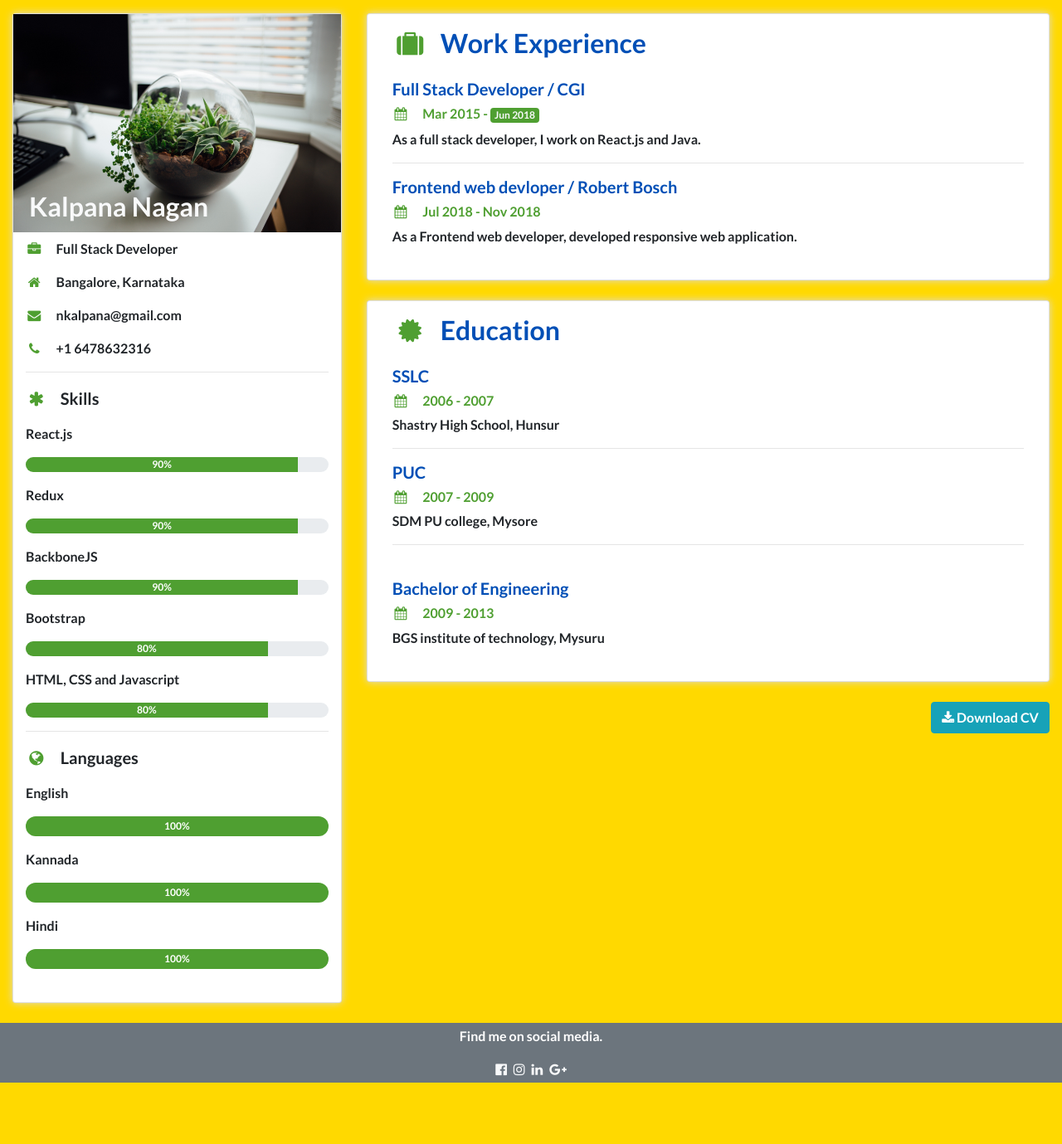
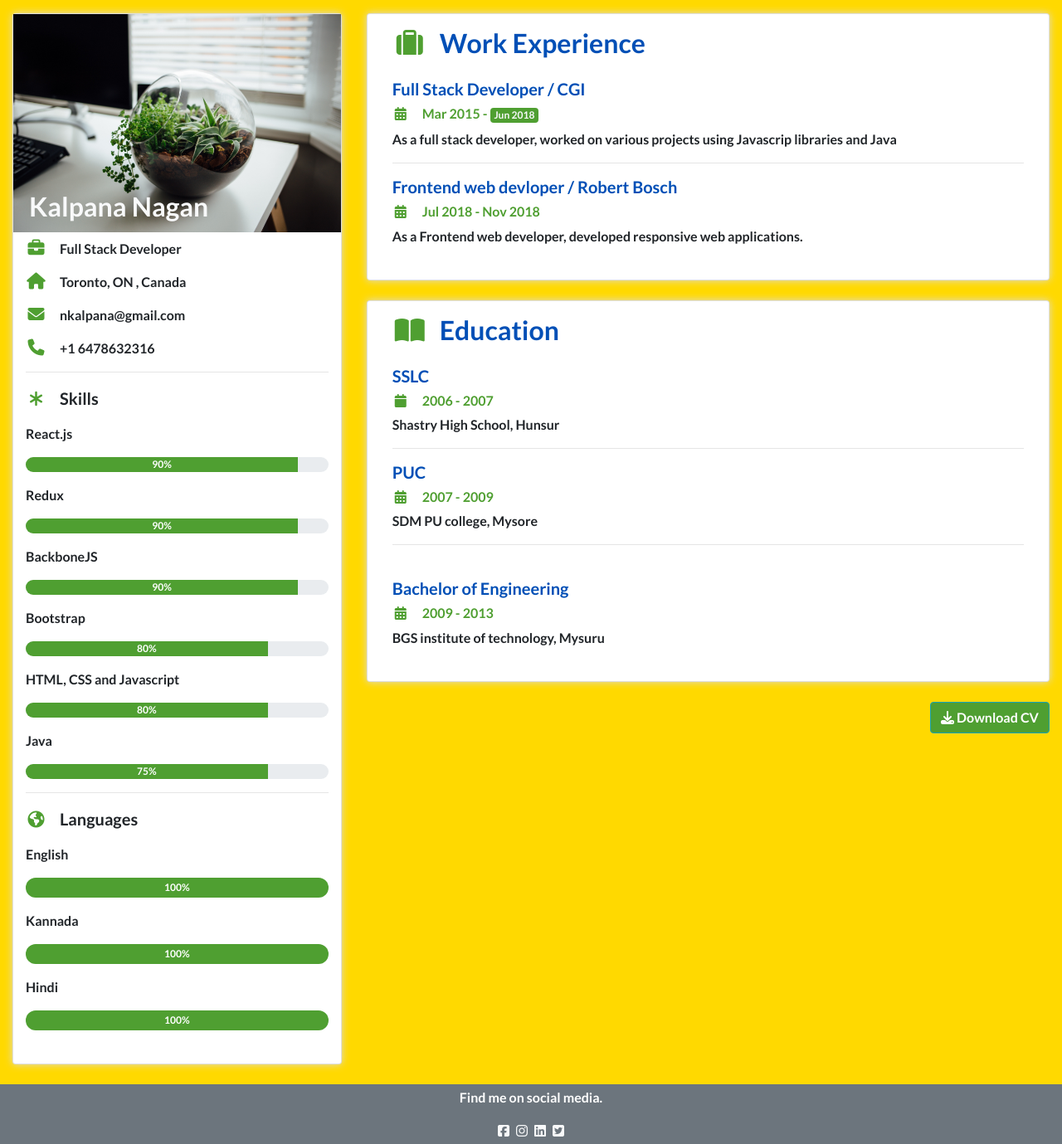
Before and after one commit to Kalpana-Nagan/KalpanaNagan.github.io, a React (Create React App) app: page / in a window 1280 px wide. Shown: the whole page at 83% size. Before the commit the page ends 1305 px from the top, so only its background shows below. Built offline with nearby package versions, Linux system fonts and the light colour scheme.

Commit message:
Style change

```diff
--- a/public/css/styles.css
+++ b/public/css/styles.css
@@ -30,6 +30,10 @@ html,body,h1,h2,h3,h4,h5,h6 {
     left: 4px;
 }
 
+.btn-info{
+    background-color: #4F9F31 !important;
+}
+
 .box {
 	box-shadow: 0px 0px 10px 0px #ddd;
 }
--- a/public/index.html
+++ b/public/index.html
@@ -14,7 +14,7 @@
     <link rel="stylesheet" type="text/css" href="%PUBLIC_URL%/css/styles.css">
 
     <link rel='stylesheet' href='https://fonts.googleapis.com/css?family=Roboto'>
-    <link rel="stylesheet" href="https://cdnjs.cloudflare.com/ajax/libs/font-awesome/4.7.0/css/font-awesome.min.css">
+    <script src="https://kit.fontawesome.com/62f53dc710.js"></script>
     <!--
       Notice the use of %PUBLIC_URL% in the tags above.
       It will be replaced with the URL of the `public` folder during the build.
--- a/src/Home/components/Home.js
+++ b/src/Home/components/Home.js
@@ -18,7 +18,7 @@ class Home extends Component {
 
                         <div className="container mt-2">
                             <p><i className="fa fa-briefcase fa-fw mr-3 lead text-info"></i>Full Stack Developer</p>
-                            <p><i className="fa fa-home fa-fw mr-3 lead text-info"></i>Bangalore, Karnataka</p>
+                            <p><i className="fa fa-home fa-fw mr-3 lead text-info"></i>Toronto, ON , Canada</p>
                             <p><i className="fa fa-envelope fa-fw mr-3 lead text-info"></i>nkalpana@gmail.com</p>
                             <p><i className="fa fa-phone fa-fw mr-3 lead text-info"></i>+1 6478632316</p>
                             <hr/>
@@ -47,6 +47,11 @@ class Home extends Component {
                             <p>HTML, CSS and Javascript</p>
                             <div className="progress mb-3" style={{height: '18px', borderRadius: '20px'}}>
                                 <div className="progress-bar bg-info" style={{width:'80%'}}>80%</div>
+                            </div>
+
+                            <p>Java</p>
+                            <div className="progress mb-3" style={{height: '18px', borderRadius: '20px'}}>
+                                <div className="progress-bar bg-info" style={{width:'80%'}}>75%</div>
                             </div>
 
                             <hr/>
@@ -78,21 +83,21 @@ class Home extends Component {
                         <div className="container">
                             <h5 className="header1"><b>Full Stack Developer / CGI</b></h5>
                             <h6 className="text-info"><i className="fa fa-calendar fa-fw mr-3"></i>Mar 2015 - <span className="badge bg-info text-light">Jun 2018</span></h6>
-                            <p>As a full stack developer, I work on React.js and Java.</p>
+                            <p>As a full stack developer, worked on various projects using Javascrip libraries and Java</p>
                             <hr/>
                         </div>
                         <div className="container mb-4">
                             <h5 className="header1"><b>Frontend web devloper / Robert Bosch</b></h5>
                             <h6 className="text-info"><i className="fa fa-calendar fa-fw mr-3"></i>Jul 2018 - Nov 2018</h6>
-                            <p>As a Frontend web developer, developed responsive web application.</p>
+                            <p>As a Frontend web developer, developed responsive web applications.</p>
                         </div>
                     </div>
 
                     <div className="container card mb-4 box">
-                        <h2 className="header1 p-3"><i className="fa fa-certificate fa-fw mr-3 text-info"></i>Education</h2>
+                        <h2 className="header1 p-3"><i className="fas fa-book-open fa-fw mr-3 text-info"></i>Education</h2>
                         <div className="container">
                             <h5 className="header1"><b>SSLC</b></h5>
-                            <h6 className="text-info"><i className="fa fa-calendar fa-fw mr-3"></i>2006 - 2007</h6>
+                            <h6 className="text-info"><i className="fas fa-calendar fa-fw mr-3"></i>2006 - 2007</h6>
                             <p>Shastry High School, Hunsur</p>
                             <hr/>
                         </div>
@@ -122,23 +127,23 @@ class Home extends Component {
             <p>Find me on social media.</p>
             <ul className="list-inline m-0">
                 <li className="list-inline-item">
-                    <a className="text-light" rel="noopener noreferrer" href="" target="_blank">
-                        <i className="fa fa-facebook-official lead"></i>
+                    <a className="text-light" rel="noopener noreferrer" href="https://www.facebook.com/kalpana.nagan" target="_blank">
+                    <i class="fab fa-facebook-square"></i>
                     </a>
                 </li>
                 <li className="list-inline-item">
                     <a className="text-light" rel="noopener noreferrer" href="https://www.instagram.com/Kalpana_Nagan/" target="_blank">
-                        <i className="fa fa-instagram lead"></i>
+                    <i className="fab fa-instagram"></i>
                     </a>
                 </li>
                 <li className="list-inline-item">
                     <a className="text-light" rel="noopener noreferrer" href="https://linkedin.com/in/kalpana-n-4b972577/" target="_blank">
-                        <i className="fa fa-linkedin lead"></i>
+                    <i className="fab fa-linkedin"></i>
                     </a>
                 </li>
                 <li className="list-inline-item">
-                    <a className="text-light" rel="noopener noreferrer" href="" target="_blank">
-                        <i className="fa fa-google-plus lead"></i>
+                    <a className="text-light" rel="noopener noreferrer" href="https://twitter.com/KalpanaNagan" target="_blank">
+                        <i className="fab fa-twitter-square"></i>
                     </a>
                 </li>
             </ul>
```
